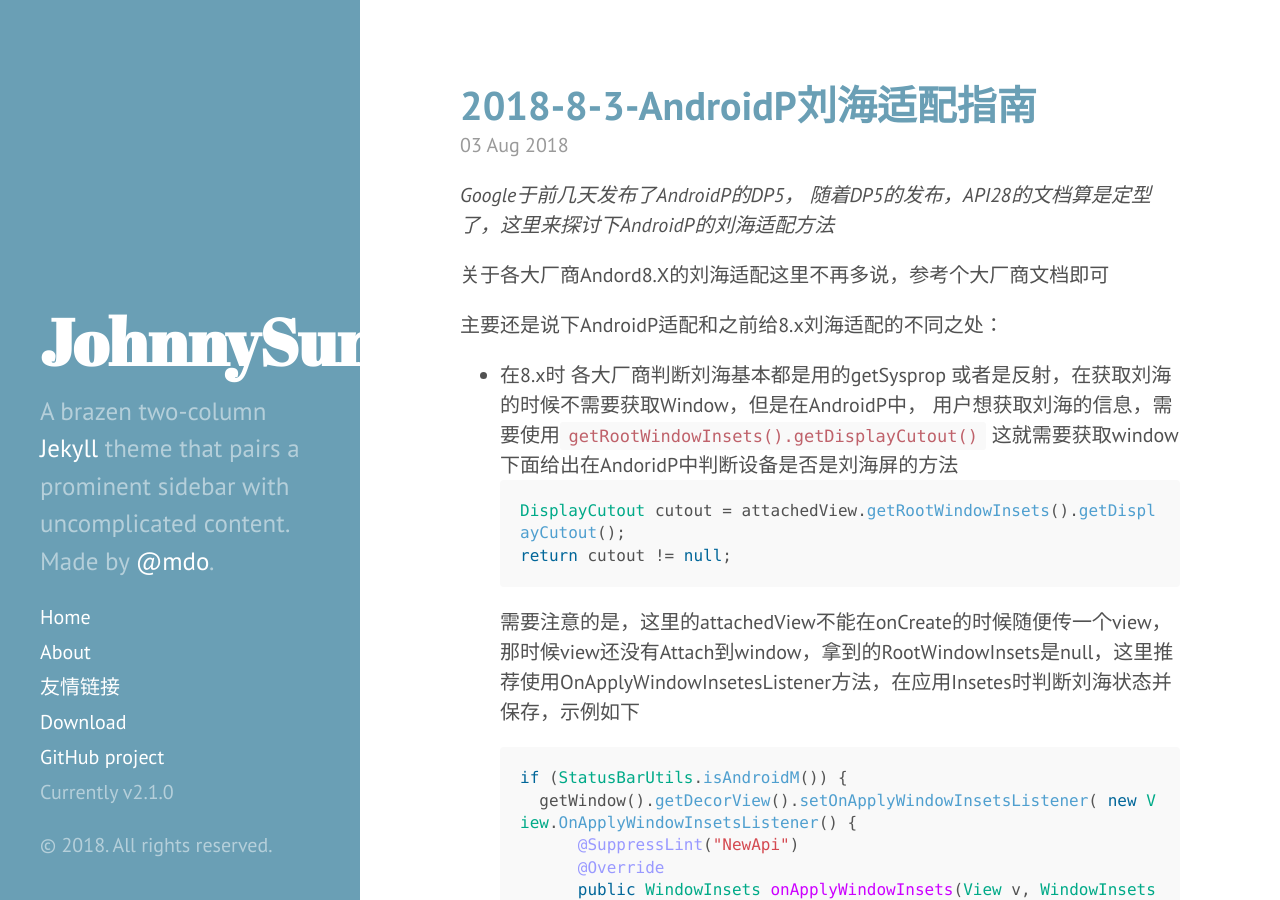
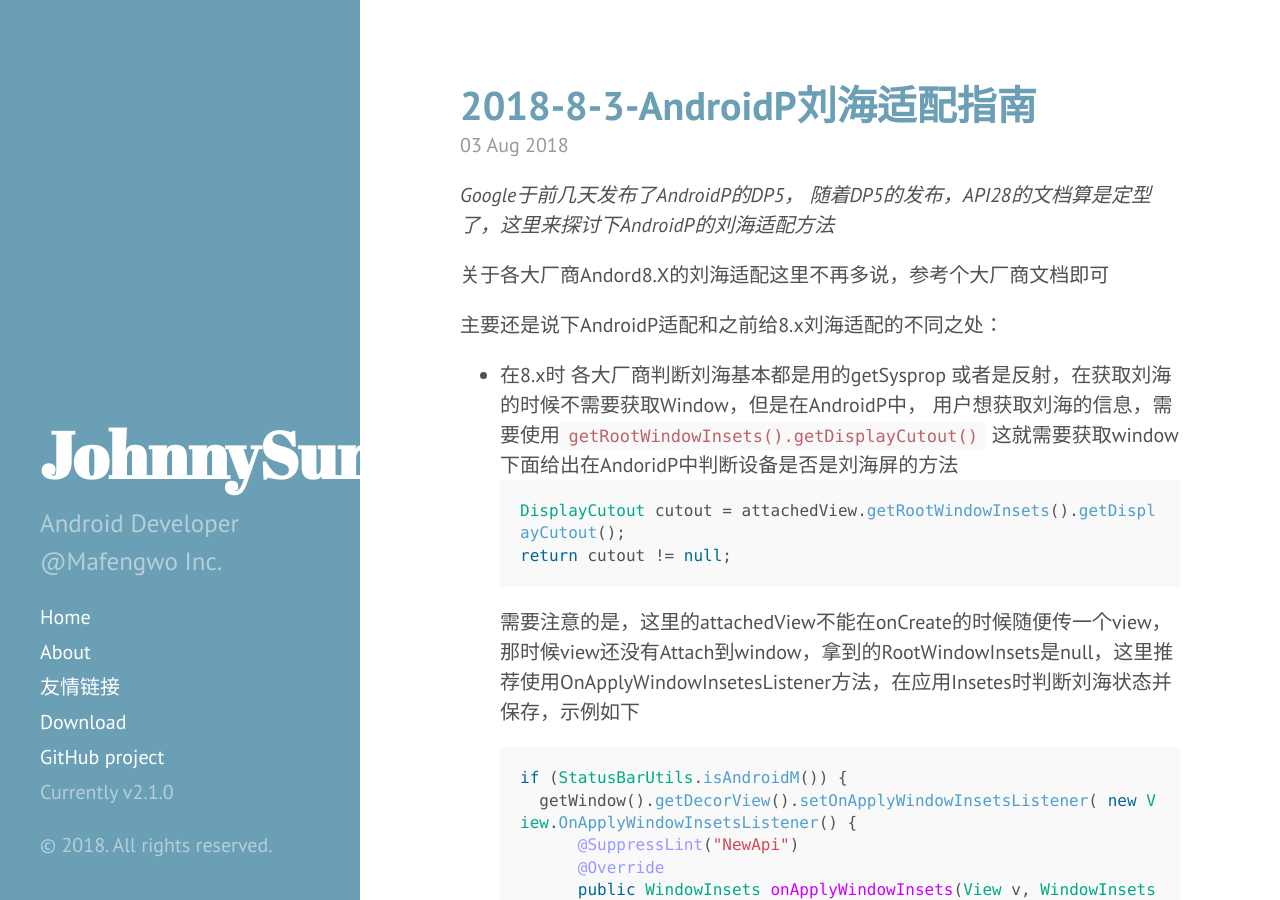
Before and after one commit to JohnnySun/johnnysun.github.io, a Jekyll site: the page built from index.html, in a window 1280 px wide and 900 px high. Built offline with Jekyll 4.4.1, drawn with Linux system fonts in a browser that asks for light colours; Markdown is read by kramdown in place of the engine named in the settings; the list of posts is cut into pages by our own code.

Commit message:
Update _config.yml

```diff
--- a/_config.yml
+++ b/_config.yml
@@ -8,8 +8,8 @@
 
 # Setup
 title:            JohnnySun
-tagline:          'A Jekyll theme'
-description:      'A brazen two-column <a href="http://jekyllrb.com" target="_blank">Jekyll</a> theme that pairs a prominent sidebar with uncomplicated content. Made by <a href="https://twitter.com/mdo" target="_blank">@mdo</a>.'
+tagline:          'Blog'
+description:      'Android Developer @Mafengwo Inc.'
 url:              http://johnnysun.github.io
 baseurl:          '/'
 site.baseurl:     '/'
```
